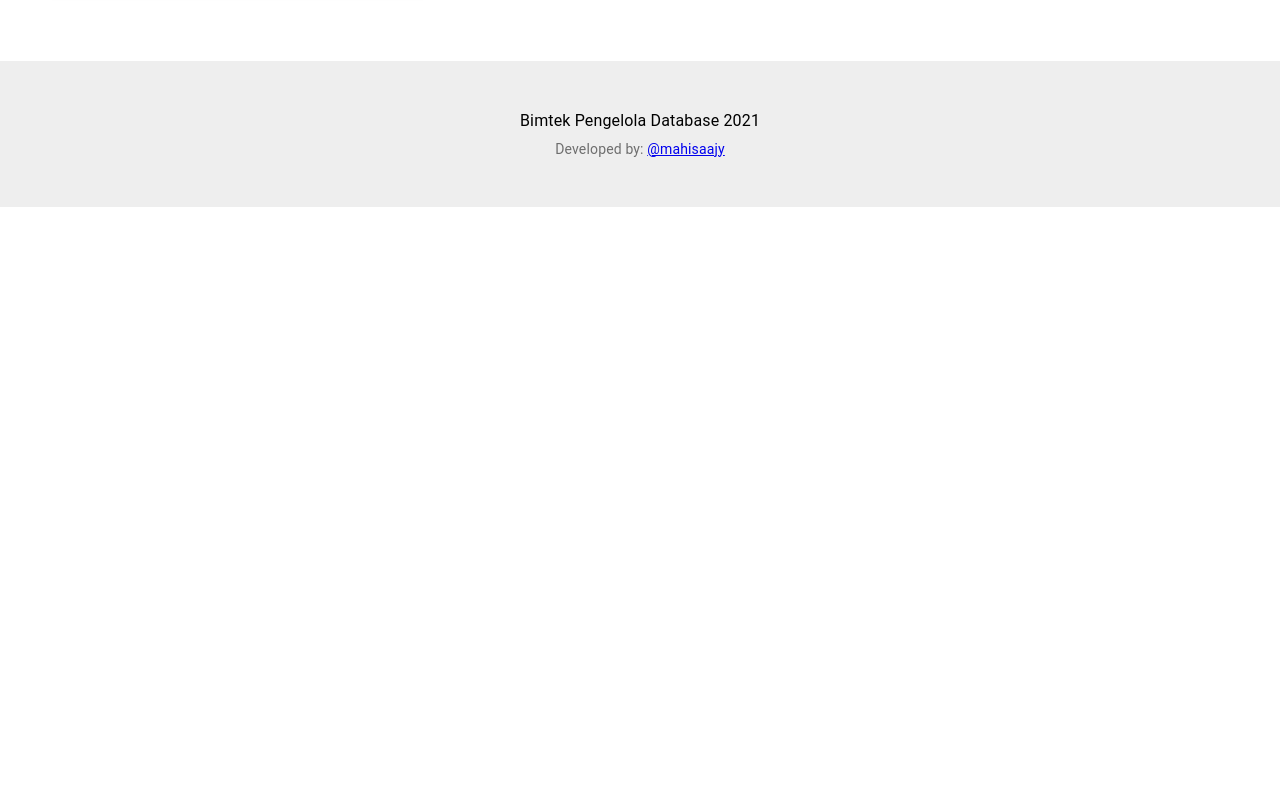
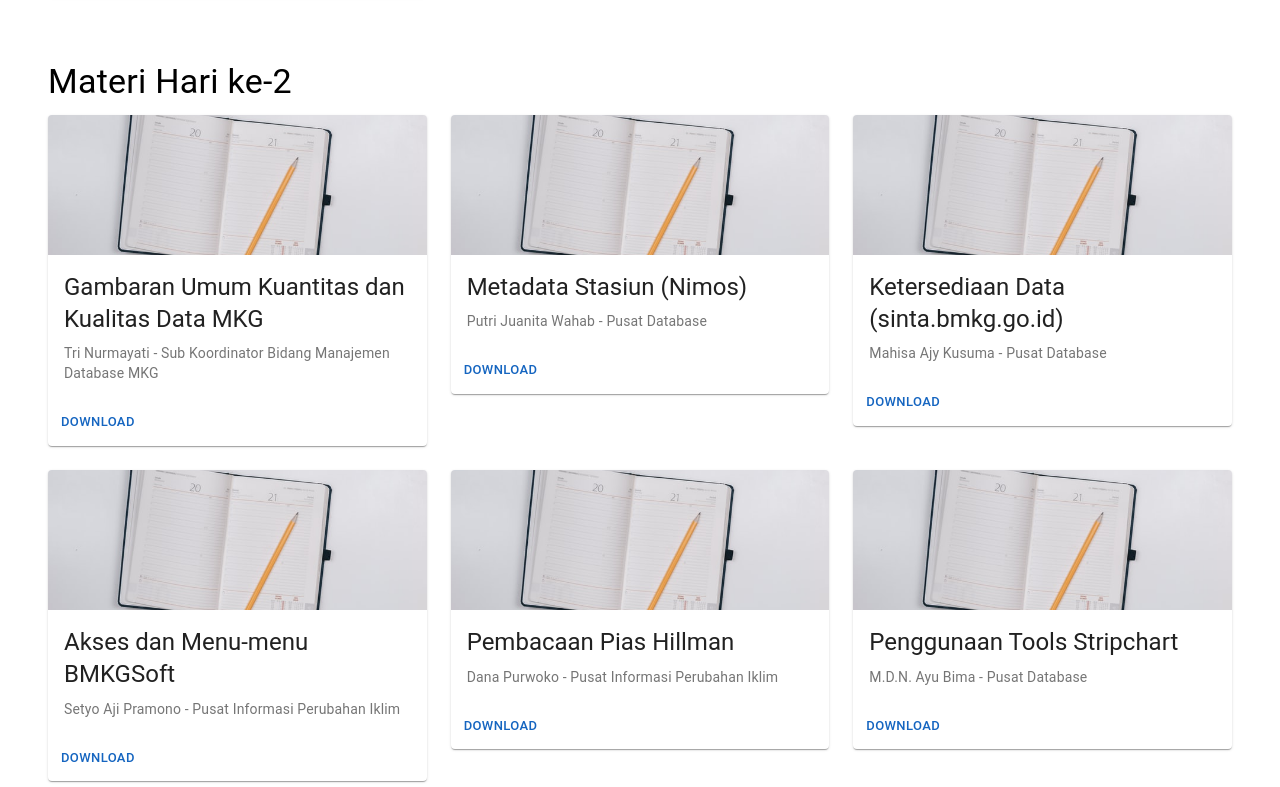
Before and after one commit to mahisaajy/bimtek2021, a React (Create React App) app: page /materi in a window 1280 px wide. Shown: the part 913-1700 px from the top of the page. Before the commit the page ends 1120 px from the top, so only its background shows below. Built offline with nearby package versions, Linux system fonts and the light colour scheme.

Commit message:
update materi hari ke-2

```diff
--- a/src/pages/Materi.tsx
+++ b/src/pages/Materi.tsx
@@ -135,7 +135,7 @@ export default function Materi() {
 
                 <Container maxWidth="lg">
                     <Typography variant="h4" gutterBottom>
-                        Materi
+                        Materi Hari ke-1
                     </Typography>
                     <Grid container spacing={3}>
                         <Grid item xs={12} sm={4} md={4}>
@@ -153,7 +153,36 @@ export default function Materi() {
                         <Grid item xs={12} sm={4} md={4}>
                             <CustomCard title={'Sosialisasi Implementasi Perka Nomor 4/2016	'} description={'Joko Budi Utomo - Pusat Informasi Perubahan Iklim'} imagemedia={'agenda2.jpg'} linkto={'https://drive.google.com/file/d/1A_G34oPoHY0iUBTBa0uoPGwJ14SePTcF/view?usp=sharing'} />
                         </Grid>
-                        {/* <Grid item xs={12} sm={4} md={4}>
+                    </Grid>
+
+                    <Box mt={8}>
+                    <Typography variant="h4" gutterBottom>
+                        Materi Hari ke-2
+                    </Typography>
+                    </Box>
+                    <Grid container spacing={3}>
+                        <Grid item xs={12} sm={4} md={4}>
+                            <CustomCard title={'Gambaran Umum Kuantitas dan Kualitas Data MKG'} description={'Tri Nurmayati - Sub Koordinator Bidang Manajemen Database MKG'} imagemedia={'coding.jpg'} linkto={'https://drive.google.com/file/d/1Fc0kQqcI3C9znKwl2bRsGoLvdxTjdU0m/view?usp=sharing'} />
+                        </Grid>
+                        <Grid item xs={12} sm={4} md={4}>
+                            <CustomCard title={'Metadata Stasiun (Nimos)'} description={'Putri Juanita Wahab - Pusat Database'} imagemedia={'coding.jpg'} linkto={'https://drive.google.com/file/d/1lNZLT1bk-PMQ8lIcCsLU6ke7KCHhEr08/view?usp=sharing'} />
+                        </Grid>
+                        <Grid item xs={12} sm={4} md={4}>
+                            <CustomCard title={'Ketersediaan Data (sinta.bmkg.go.id)'} description={'Mahisa Ajy Kusuma - Pusat Database'} imagemedia={'coding.jpg'} linkto={'https://drive.google.com/file/d/1bTFWDtoGrxtFJOFBT19Dr1f7bR7P_DNp/view?usp=sharing'} />
+                        </Grid>
+                        <Grid item xs={12} sm={4} md={4}>
+                            <CustomCard title={'Akses dan Menu-menu BMKGSoft'} description={'Setyo Aji Pramono - Pusat Informasi Perubahan Iklim'} imagemedia={'coding.jpg'} linkto={'https://drive.google.com/file/d/1j5L9RMXSN3mtDNWtf1edvSoa9y1MCGJ4/view?usp=sharing'} />
+                        </Grid>
+                        <Grid item xs={12} sm={4} md={4}>
+                            <CustomCard title={'Pembacaan Pias Hillman'} description={'Dana Purwoko - Pusat Informasi Perubahan Iklim'} imagemedia={'coding.jpg'} linkto={'https://drive.google.com/file/d/1R5MC2XseY_55LTds5BK5ipPxVsVePJu0/view?usp=sharing'} />
+                        </Grid>
+                        <Grid item xs={12} sm={4} md={4}>
+                            <CustomCard title={'Penggunaan Tools Stripchart'} description={'M.D.N. Ayu Bima - Pusat Database'} imagemedia={'coding.jpg'} linkto={'https://drive.google.com/drive/folders/1i7rE72SueyiDy9wTEJkLgeWy2KS-msCn?usp=sharing'} />
+                        </Grid>
+                    </Grid>
+
+
+                    {/* <Grid item xs={12} sm={4} md={4}>
                             <CustomCard title={'Sosialisasi QM, QA, dan QC Data Cuaca dan Iklim'} description={'Urip Haryoko - Perekayasa Utama (Puslitbang)'} imagemedia={'agenda2.jpg'} linkto={'https://drive.google.com/file/d/1vIkAPiEeps03cJzGPL_n9c947U6XmKfS/view?usp=sharing'} />
                         </Grid>
 
@@ -187,10 +216,10 @@ export default function Materi() {
 
 
 
-                    </Grid>
-                </Container>
 
-                {/* <Box mt={8} />
+            </Container>
+
+            {/* <Box mt={8} />
 
                 <Container maxWidth="lg">
                     <Typography variant="h4" gutterBottom>
@@ -210,10 +239,10 @@ export default function Materi() {
                 </Container> */}
 
 
-                <Box mt={8} />
+            <Box mt={8} />
 
 
-            </Container>
+        </Container>
         </>
     );
 }
```
